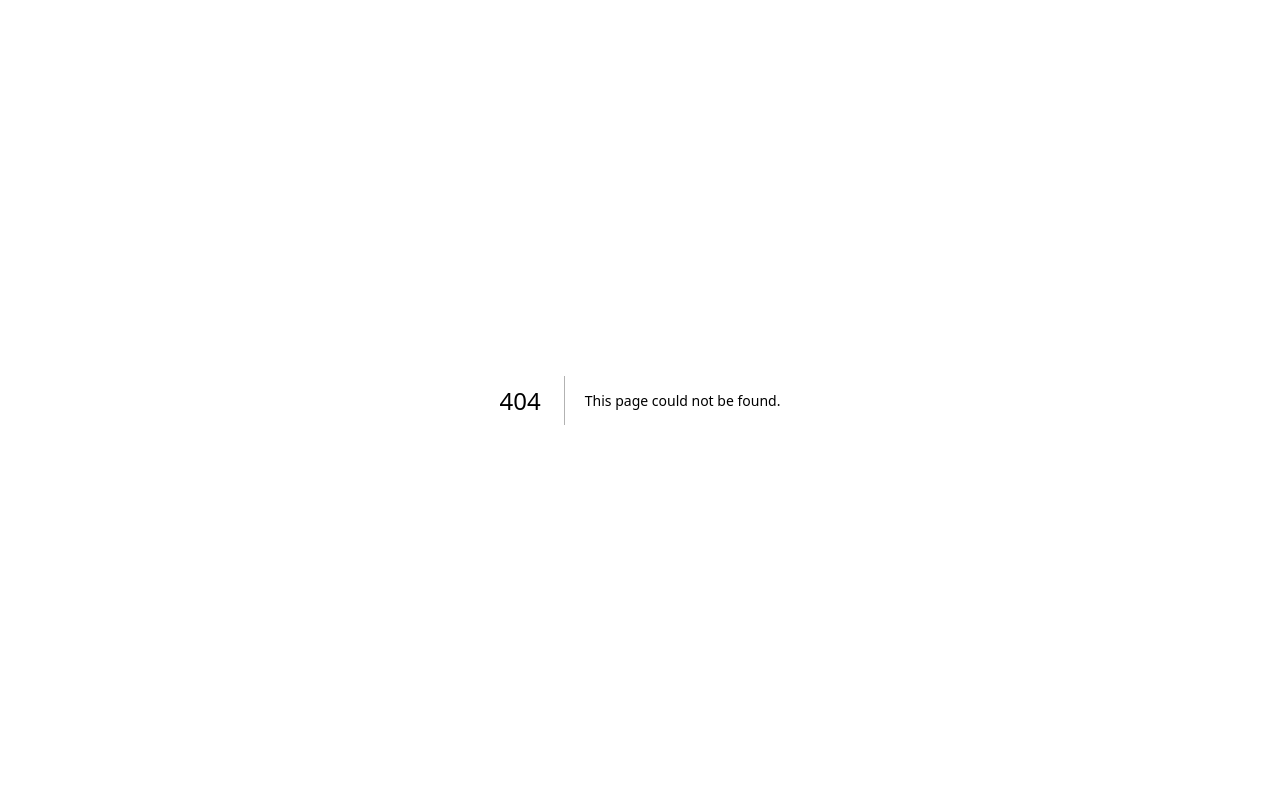
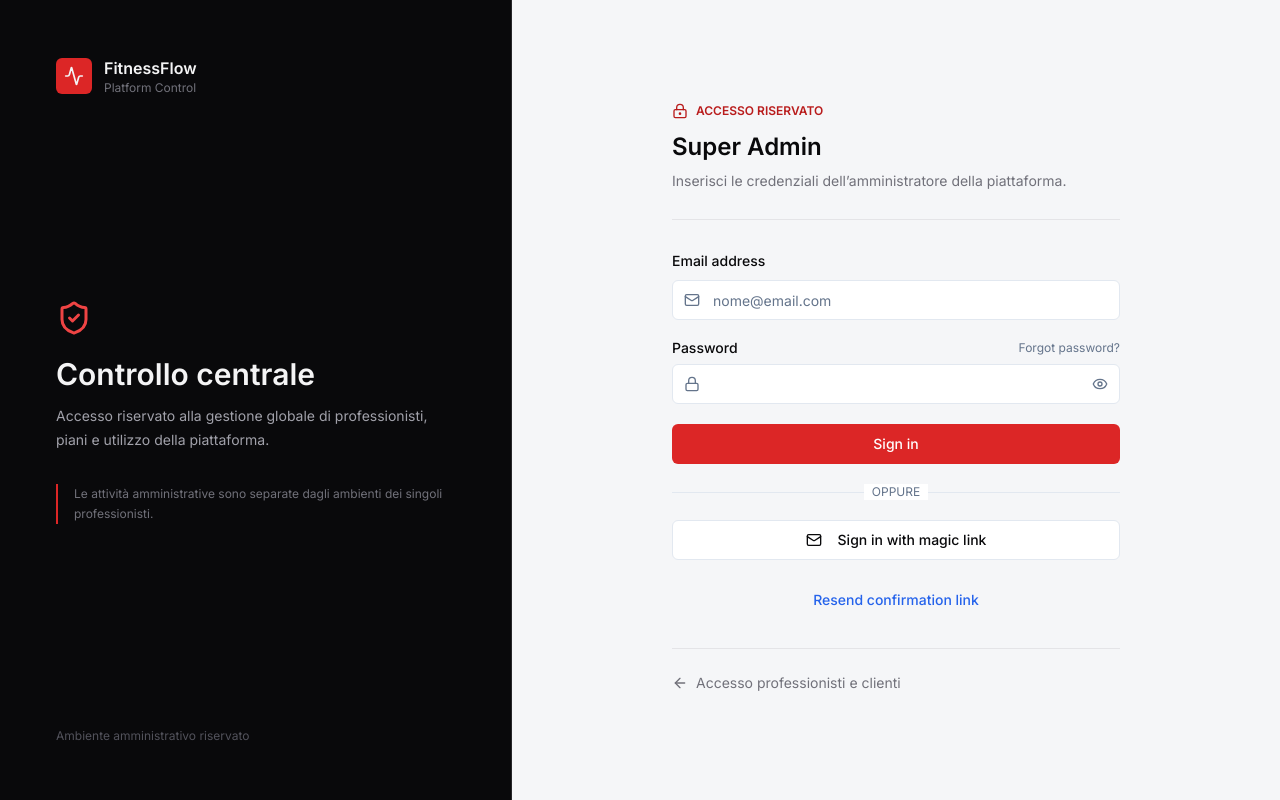
Before and after one commit to Nebbion/fitness_flow, a Next.js app: page /en/superadmin/login in a window 1280 px wide. Before the commit this address had no page. Built offline with nearby package versions, Linux system fonts and the light colour scheme; no server answers.

Commit message:
edited superadmin area

```diff
--- a/src/app/[locale]/admin/layout.tsx
+++ b/src/app/[locale]/admin/layout.tsx
@@ -1,7 +1,7 @@
 import { redirect } from 'next/navigation'
 import { createClient } from '@/lib/supabase/server'
 import Link from 'next/link'
-import { Activity, LayoutDashboard, Users, CreditCard, LogOut } from 'lucide-react'
+import { Activity, LayoutDashboard, Users, CreditCard, LogOut, ShieldCheck } from 'lucide-react'
 
 interface AdminLayoutProps {
   children: React.ReactNode
@@ -13,7 +13,7 @@ export default async function AdminLayout({ children, params }: AdminLayoutProps
   const supabase = await createClient() as any
 
   const { data: { user } } = await supabase.auth.getUser()
-  if (!user) redirect(`/${locale}/auth/login`)
+  if (!user) redirect(`/${locale}/superadmin/login`)
 
   const { data: profile } = await supabase
     .from('profiles').select('role, full_name').eq('id', user.id).single()
@@ -27,47 +27,59 @@ export default async function AdminLayout({ children, params }: AdminLayoutProps
   ]
 
   return (
-    <div className="flex h-screen bg-background">
+    <div
+      className="flex h-screen overflow-hidden bg-[#f5f6f8] dark:bg-zinc-950"
+      style={{ '--primary': '0 72% 51%', '--ring': '0 72% 51%' } as React.CSSProperties}
+    >
       {/* Sidebar admin */}
-      <aside className="w-56 border-r border-border bg-card flex flex-col shrink-0">
-        <div className="flex items-center gap-2 h-16 px-4 border-b border-border">
-          <div className="w-7 h-7 rounded-lg bg-destructive flex items-center justify-center">
+      <aside className="w-20 md:w-60 border-r border-zinc-800 bg-zinc-950 text-zinc-100 flex flex-col shrink-0">
+        <div className="flex items-center gap-3 h-16 px-4 border-b border-zinc-800">
+          <div className="w-8 h-8 rounded-md bg-red-600 flex items-center justify-center shrink-0">
             <Activity className="w-4 h-4 text-white" />
           </div>
-          <div>
-            <p className="text-xs font-semibold">FitnessFlow</p>
-            <p className="text-xs text-muted-foreground">Super Admin</p>
+          <div className="hidden md:block min-w-0">
+            <p className="text-sm font-semibold">FitnessFlow</p>
+            <p className="text-xs text-zinc-400">Platform Control</p>
           </div>
         </div>
-        <nav className="flex-1 p-2 space-y-0.5">
+        <nav className="flex-1 p-3 space-y-1">
           {navItems.map(item => {
             const Icon = item.icon
             return (
               <Link
                 key={item.href}
                 href={item.href}
-                className="flex items-center gap-2.5 px-3 py-2 rounded-lg text-sm text-muted-foreground hover:text-foreground hover:bg-accent transition-colors"
+                className="flex h-10 items-center justify-center md:justify-start gap-3 px-3 rounded-md text-sm text-zinc-400 hover:text-white hover:bg-zinc-800 transition-colors"
               >
                 <Icon className="w-4 h-4" />
-                {item.label}
+                <span className="hidden md:inline">{item.label}</span>
               </Link>
             )
           })}
         </nav>
-        <div className="p-3 border-t border-border">
-          <p className="text-xs text-muted-foreground truncate px-2">{profile.full_name}</p>
+        <div className="p-3 border-t border-zinc-800">
+          <p className="hidden md:block text-xs text-zinc-400 truncate px-2">{profile.full_name}</p>
           <form action={`/api/auth/logout?locale=${locale}`} method="POST">
-            <button type="submit" className="flex items-center gap-2 px-2 py-1.5 text-xs text-muted-foreground hover:text-foreground w-full mt-1">
+            <button type="submit" aria-label="Esci" className="flex h-9 items-center justify-center md:justify-start gap-2 px-2 text-xs text-zinc-400 hover:text-white w-full mt-1">
               <LogOut className="w-3.5 h-3.5" />
-              Esci
+              <span className="hidden md:inline">Esci</span>
             </button>
           </form>
         </div>
       </aside>
 
       {/* Main */}
-      <main className="flex-1 overflow-y-auto">
-        <div className="container max-w-7xl mx-auto p-6">
+      <main className="flex-1 min-w-0 overflow-y-auto">
+        <header className="h-16 border-b border-zinc-200 dark:border-zinc-800 bg-white dark:bg-zinc-950 flex items-center justify-between px-4 md:px-6 sticky top-0 z-10">
+          <div className="flex items-center gap-2 min-w-0">
+            <ShieldCheck className="h-4 w-4 text-red-600 shrink-0" />
+            <span className="text-sm font-medium truncate">Controllo piattaforma</span>
+          </div>
+          <span className="text-[11px] font-semibold text-red-700 bg-red-50 border border-red-200 px-2 py-1 rounded dark:bg-red-950/30 dark:border-red-900 dark:text-red-300">
+            SUPER ADMIN
+          </span>
+        </header>
+        <div className="container max-w-7xl mx-auto p-4 md:p-6 page-enter">
           {children}
         </div>
       </main>
--- /dev/null
+++ b/src/app/[locale]/superadmin/login/page.tsx
@@ -0,0 +1,79 @@
+import type { Metadata } from 'next'
+import Link from 'next/link'
+import { redirect } from 'next/navigation'
+import { Activity, ArrowLeft, LockKeyhole, ShieldCheck } from 'lucide-react'
+import { LoginForm } from '@/components/auth/login-form'
+import { createClient } from '@/lib/supabase/server'
+
+interface PageProps {
+  params: Promise<{ locale: string }>
+  searchParams: Promise<{ error?: string }>
+}
+
+export const metadata: Metadata = {
+  title: 'Accesso Super Admin',
+  robots: { index: false, follow: false },
+}
+
+export default async function SuperAdminLoginPage({ params, searchParams }: PageProps) {
+  const { locale } = await params
+  const { error } = await searchParams
+  const supabase = await createClient() as any
+  const { data: { user } } = await supabase.auth.getUser()
+
+  if (user) {
+    const { data: profile } = await supabase.from('profiles').select('role').eq('id', user.id).maybeSingle()
+    redirect(profile?.role === 'SUPER_ADMIN' ? `/${locale}/admin` : `/${locale}/dashboard`)
+  }
+
+  return (
+    <main className="min-h-screen bg-zinc-950 text-zinc-100 grid lg:grid-cols-[minmax(20rem,0.8fr)_minmax(28rem,1.2fr)]">
+      <section className="hidden lg:flex border-r border-zinc-800 p-10 xl:p-14 flex-col justify-between">
+        <div className="flex items-center gap-3">
+          <div className="h-9 w-9 rounded-md bg-red-600 grid place-items-center"><Activity className="h-5 w-5" /></div>
+          <div><p className="font-semibold">FitnessFlow</p><p className="text-xs text-zinc-500">Platform Control</p></div>
+        </div>
+
+        <div className="max-w-md">
+          <ShieldCheck className="h-9 w-9 text-red-500" />
+          <h1 className="mt-5 text-3xl font-semibold">Controllo centrale</h1>
+          <p className="mt-3 text-sm leading-6 text-zinc-400">Accesso riservato alla gestione globale di professionisti, piani e utilizzo della piattaforma.</p>
+          <div className="mt-8 border-l-2 border-red-600 pl-4 text-xs leading-5 text-zinc-500">
+            Le attività amministrative sono separate dagli ambienti dei singoli professionisti.
+          </div>
+        </div>
+
+        <p className="text-xs text-zinc-600">Ambiente amministrativo riservato</p>
+      </section>
+
+      <section className="min-h-screen flex items-center justify-center p-5 sm:p-8 bg-[#f5f6f8] text-zinc-950">
+        <div className="w-full max-w-md">
+          <div className="lg:hidden flex items-center gap-3 mb-8">
+            <div className="h-9 w-9 rounded-md bg-red-600 text-white grid place-items-center"><Activity className="h-5 w-5" /></div>
+            <div><p className="font-semibold">FitnessFlow</p><p className="text-xs text-zinc-500">Platform Control</p></div>
+          </div>
+
+          <div className="flex items-center gap-2 text-xs font-semibold text-red-700">
+            <LockKeyhole className="h-4 w-4" /> ACCESSO RISERVATO
+          </div>
+          <h2 className="mt-3 text-2xl font-semibold">Super Admin</h2>
+          <p className="mt-2 text-sm text-zinc-500">Inserisci le credenziali dell’amministratore della piattaforma.</p>
+
+          <div className="mt-7 border-y border-zinc-200 py-7">
+            <LoginForm
+              locale={locale}
+              redirectTo={`/${locale}/admin`}
+              initialError={error}
+              requiredRole="SUPER_ADMIN"
+              accent="admin"
+            />
+          </div>
+
+          <Link href={`/${locale}/auth/login`} className="mt-6 inline-flex items-center gap-2 text-sm text-zinc-500 hover:text-zinc-900">
+            <ArrowLeft className="h-4 w-4" /> Accesso professionisti e clienti
+          </Link>
+        </div>
+      </section>
+    </main>
+  )
+}
--- a/src/components/auth/login-form.tsx
+++ b/src/components/auth/login-form.tsx
@@ -18,9 +18,18 @@ interface LoginFormProps {
   redirectTo?: string
   initialError?: string
   initialSuccess?: string
+  requiredRole?: 'SUPER_ADMIN'
+  accent?: 'default' | 'admin'
 }
 
-export function LoginForm({ locale, redirectTo, initialError, initialSuccess }: LoginFormProps) {
+export function LoginForm({
+  locale,
+  redirectTo,
+  initialError,
+  initialSuccess,
+  requiredRole,
+  accent = 'default',
+}: LoginFormProps) {
   const t = useTranslations('auth.login')
   const tErrors = useTranslations('errors')
   const router = useRouter()
@@ -82,6 +91,19 @@ export function LoginForm({ locale, redirectTo, initialError, initialSuccess }:
       if (error) {
         setError('root', { message: t('error') })
         return
+      }
+
+      if (requiredRole) {
+        const { data: { user } } = await supabase.auth.getUser()
+        const { data: profile } = user
+          ? await supabase.from('profiles').select('role').eq('id', user.id).maybeSingle()
+          : { data: null }
+
+        if (profile?.role !== requiredRole) {
+          await supabase.auth.signOut()
+          setError('root', { message: 'Questo accesso è riservato al Super Admin della piattaforma.' })
+          return
+        }
       }
 
       // Redirect dopo login
@@ -227,7 +249,13 @@ export function LoginForm({ locale, redirectTo, initialError, initialSuccess }:
       </div>
 
       {/* Submit */}
-      <Button type="submit" className="w-full" disabled={isLoading}>
+      <Button
+        type="submit"
+        className={accent === 'admin'
+          ? 'w-full bg-red-600 text-white hover:bg-red-700 focus-visible:ring-red-500'
+          : 'w-full'}
+        disabled={isLoading}
+      >
         {isLoading ? (
           <>
             <Loader2 className="mr-2 h-4 w-4 animate-spin" />
@@ -244,7 +272,7 @@ export function LoginForm({ locale, redirectTo, initialError, initialSuccess }:
           <div className="w-full border-t border-border" />
         </div>
         <div className="relative flex justify-center text-xs uppercase">
-          <span className="bg-background px-2 text-muted-foreground">oppure</span>
+          <span className={`${accent === 'admin' ? 'bg-white dark:bg-zinc-950' : 'bg-background'} px-2 text-muted-foreground`}>oppure</span>
         </div>
       </div>
 
```
Also changed, not shown: src/middleware.ts (+8 -8 lines).
